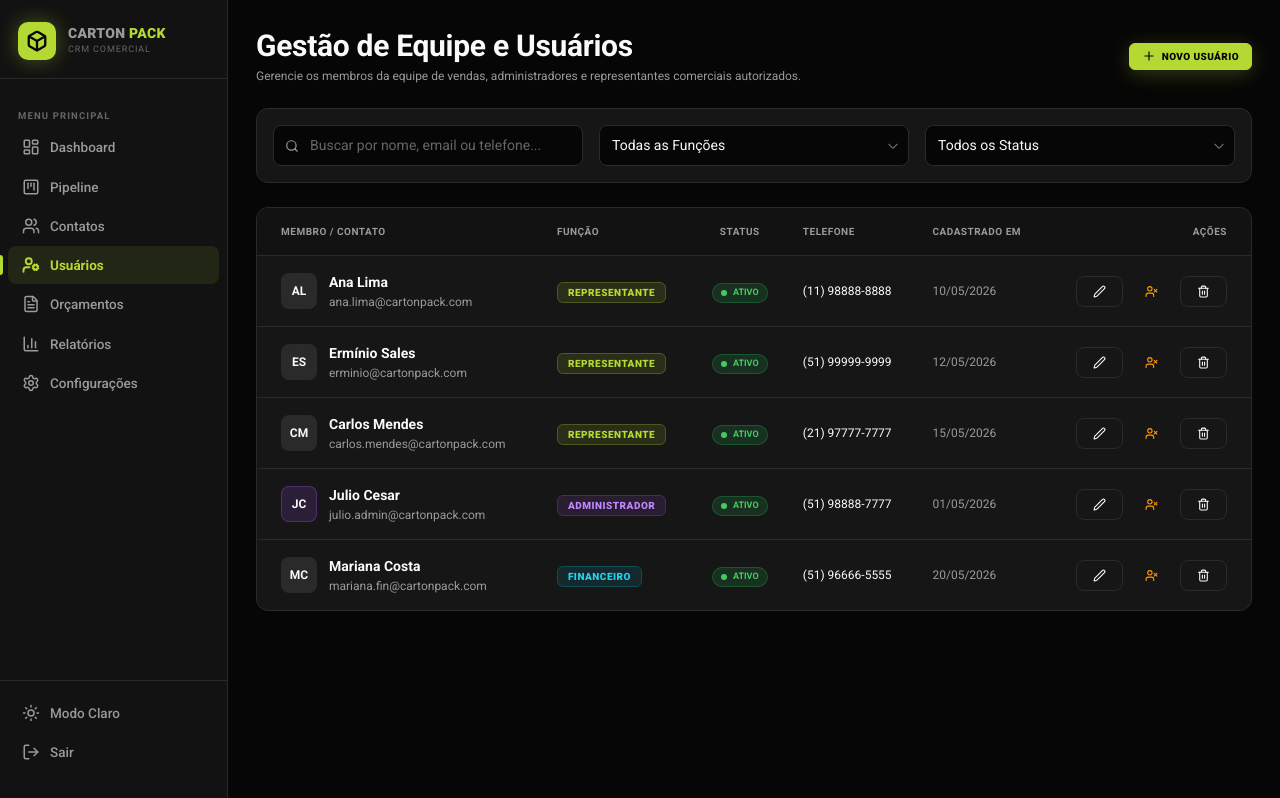
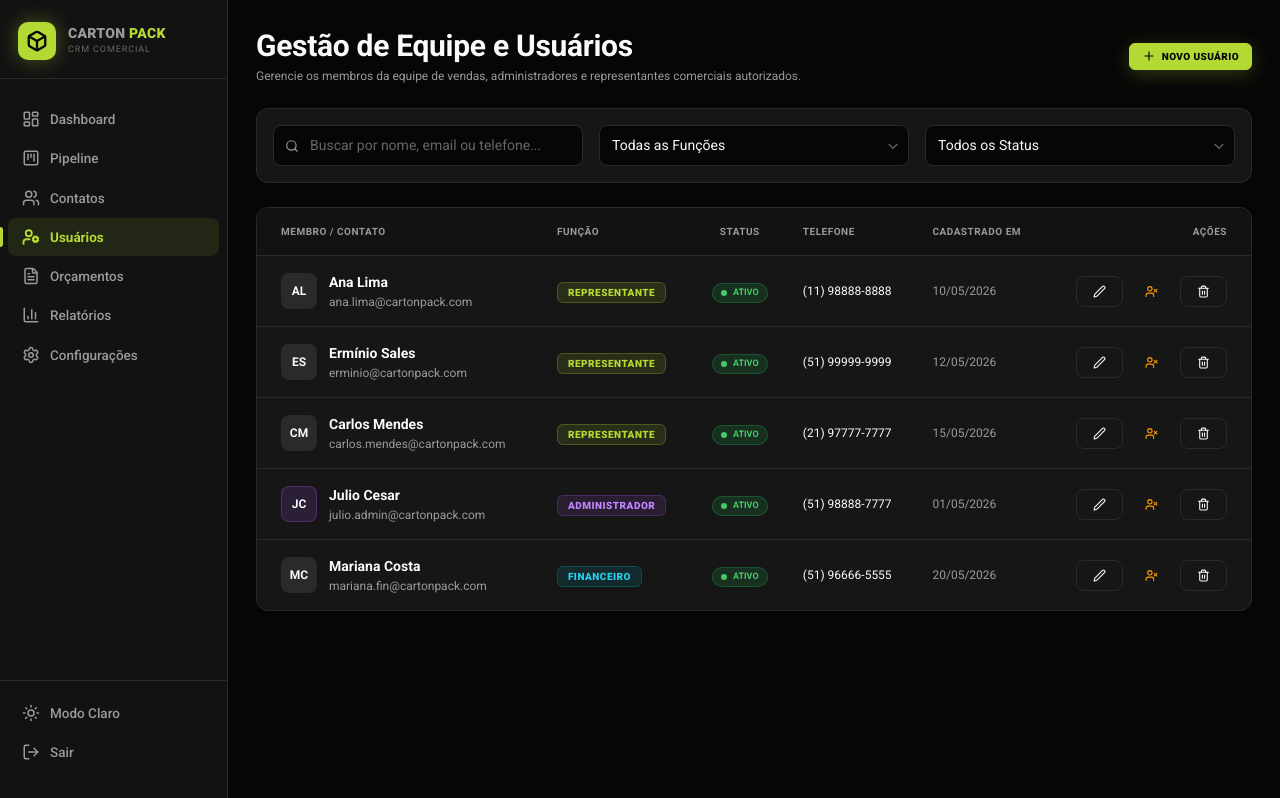
Before and after one commit to mauriciomtabi/CRM-Carton-Pack, a Next.js app: page /users in a window 1280 px wide. Built offline with nearby package versions, Linux system fonts and the light colour scheme.

Commit message:
style: remove unnecessary Menu Principal heading label from sidebar nav list

```diff
--- a/src/components/layout/Sidebar.tsx
+++ b/src/components/layout/Sidebar.tsx
@@ -72,7 +72,6 @@ export function Sidebar() {
       {/* Nav */}
       <nav className="flex-1 py-3 overflow-y-auto">
         <div className="sidebar-section">
-          <div className="sidebar-section-label">Menu Principal</div>
           {navItems.map(({ href, label, icon: Icon }) => {
             const active = pathname === href || pathname.startsWith(href + '/')
             return (
```
